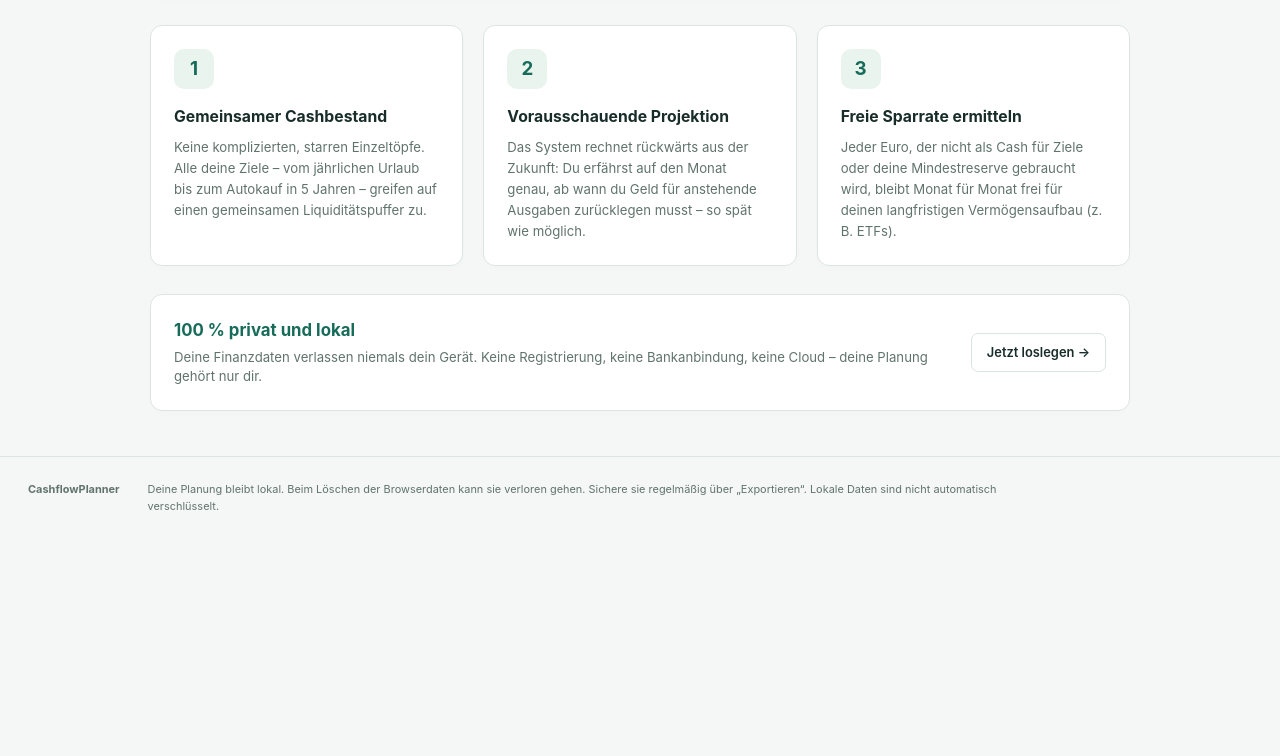
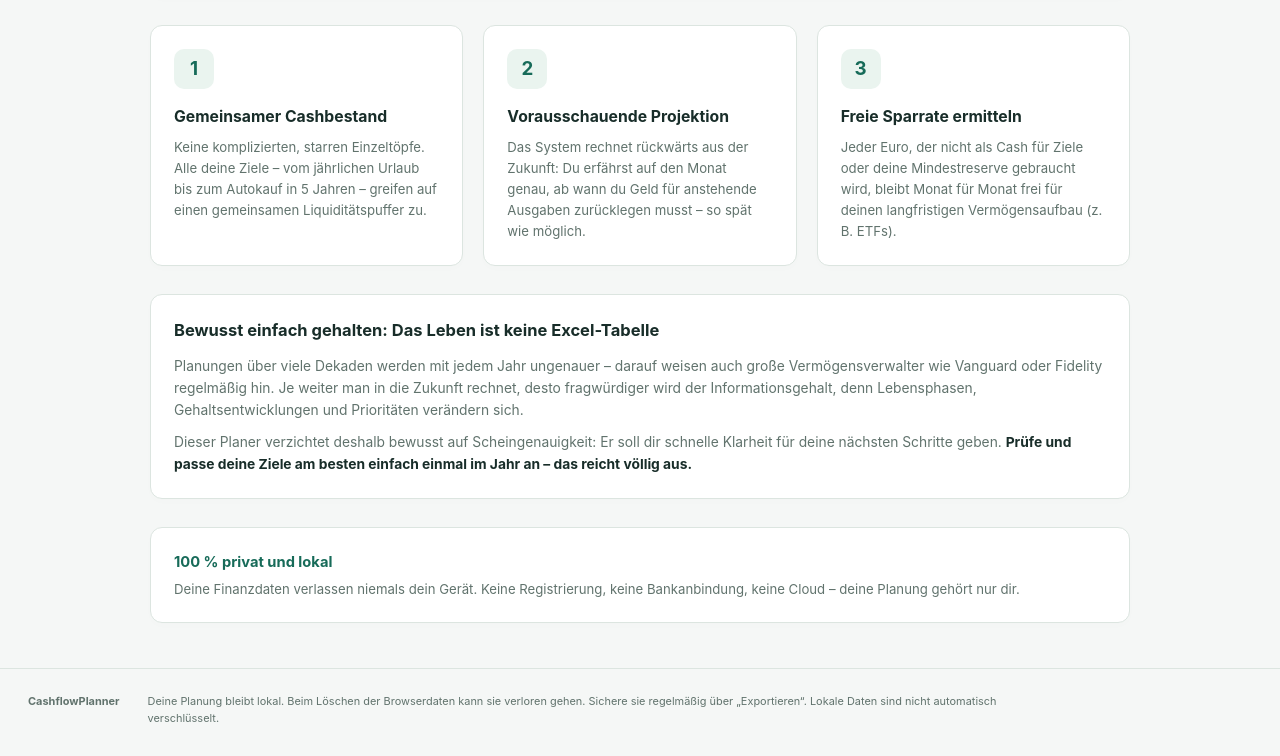
Before and after one commit to RalfHuesing/CashflowPlanner, a website with bundled scripts: page web/index.html in a window 1280 px wide. Shown: the part 624-1380 px from the top of the page. Before the commit the page ends 1168 px from the top, so only its background shows below. Built offline with nearby package versions, Linux system fonts and the light colour scheme.

Commit message:
Startseite: Button 'Jetzt loslegen' entfernt und Pragmatismus-Hinweis (Vanguard/Fidelity, Excel-Tabelle) ergaenzt

```diff
--- a/web/css/views.css
+++ b/web/css/views.css
@@ -80,31 +80,50 @@
   margin: 0;
 }
 
-.start-principle {
-  display: flex;
-  align-items: center;
-  justify-content: space-between;
-  gap: 24px;
-  padding: 26px 30px;
-  background: #fbfdfc;
+.start-philosophy {
+  padding: 24px 28px;
 }
 
-.start-principle strong {
-  display: block;
-  font-size: 1.12rem;
-  color: var(--green);
-  margin-bottom: 4px;
+.start-philosophy h3 {
+  font-size: 1.1rem;
+  margin-bottom: 12px;
+  color: var(--ink);
 }
 
-.start-principle p {
+.start-philosophy p {
+  font-size: .92rem;
+  color: var(--muted);
+  line-height: 1.6;
+  margin: 0 0 10px;
+}
+
+.start-philosophy p:last-child {
+  margin-bottom: 0;
+}
+
+.start-philosophy strong {
+  color: var(--ink);
+}
+
+.start-privacy {
+  display: flex;
+  flex-direction: column;
+  gap: 6px;
+  padding: 18px 24px;
+  background: #fbfdfc;
+  border-left: 3px solid var(--green);
+}
+
+.start-privacy strong {
+  font-size: .98rem;
+  color: var(--green);
+}
+
+.start-privacy p {
   margin: 0;
   font-size: .88rem;
   color: var(--muted);
-}
-
-.start-principle .button {
-  white-space: nowrap;
-  text-decoration: none;
+  line-height: 1.5;
 }
 
 @media (max-width: 760px) {
@@ -117,10 +136,8 @@
     gap: 14px;
   }
 
-  .start-principle {
-    flex-direction: column;
-    text-align: center;
-    padding: 20px;
+  .start-philosophy {
+    padding: 20px 18px;
   }
 }
 
--- a/web/index.html
+++ b/web/index.html
@@ -92,12 +92,19 @@
           </div>
         </div>
 
-        <div class="panel start-principle">
-          <div>
-            <strong>100 % privat und lokal</strong>
-            <p>Deine Finanzdaten verlassen niemals dein Gerät. Keine Registrierung, keine Bankanbindung, keine Cloud – deine Planung gehört nur dir.</p>
-          </div>
-          <a href="#uebersicht" class="button subtle">Jetzt loslegen →</a>
+        <div class="panel start-philosophy">
+          <h3>Bewusst einfach gehalten: Das Leben ist keine Excel-Tabelle</h3>
+          <p>
+            Planungen über viele Dekaden werden mit jedem Jahr ungenauer – darauf weisen auch große Vermögensverwalter wie Vanguard oder Fidelity regelmäßig hin. Je weiter man in die Zukunft rechnet, desto fragwürdiger wird der Informationsgehalt, denn Lebensphasen, Gehaltsentwicklungen und Prioritäten verändern sich.
+          </p>
+          <p>
+            Dieser Planer verzichtet deshalb bewusst auf Scheingenauigkeit: Er soll dir schnelle Klarheit für deine nächsten Schritte geben. <strong>Prüfe und passe deine Ziele am besten einfach einmal im Jahr an – das reicht völlig aus.</strong>
+          </p>
+        </div>
+
+        <div class="panel start-privacy">
+          <strong>100 % privat und lokal</strong>
+          <p>Deine Finanzdaten verlassen niemals dein Gerät. Keine Registrierung, keine Bankanbindung, keine Cloud – deine Planung gehört nur dir.</p>
         </div>
       </section>
       <section id="overview-view" class="app-view" aria-label="Übersicht" hidden>
```
